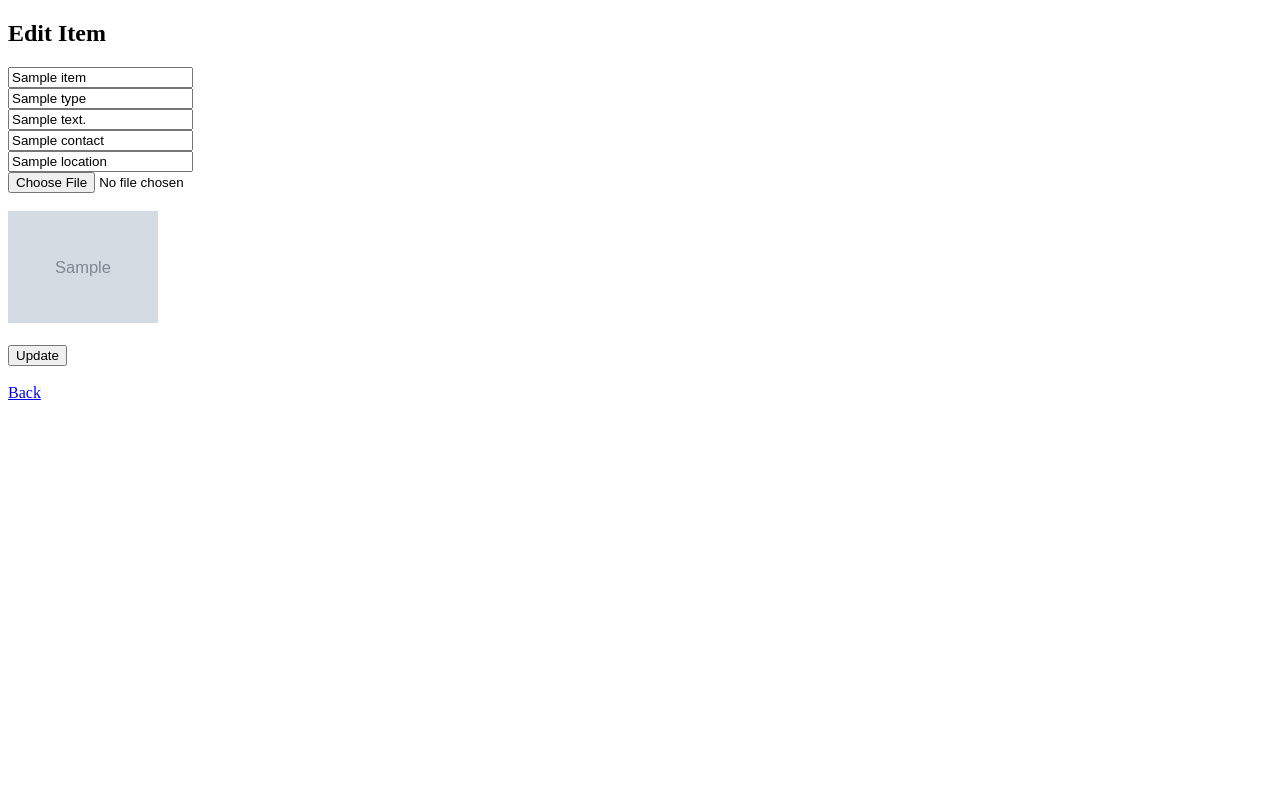
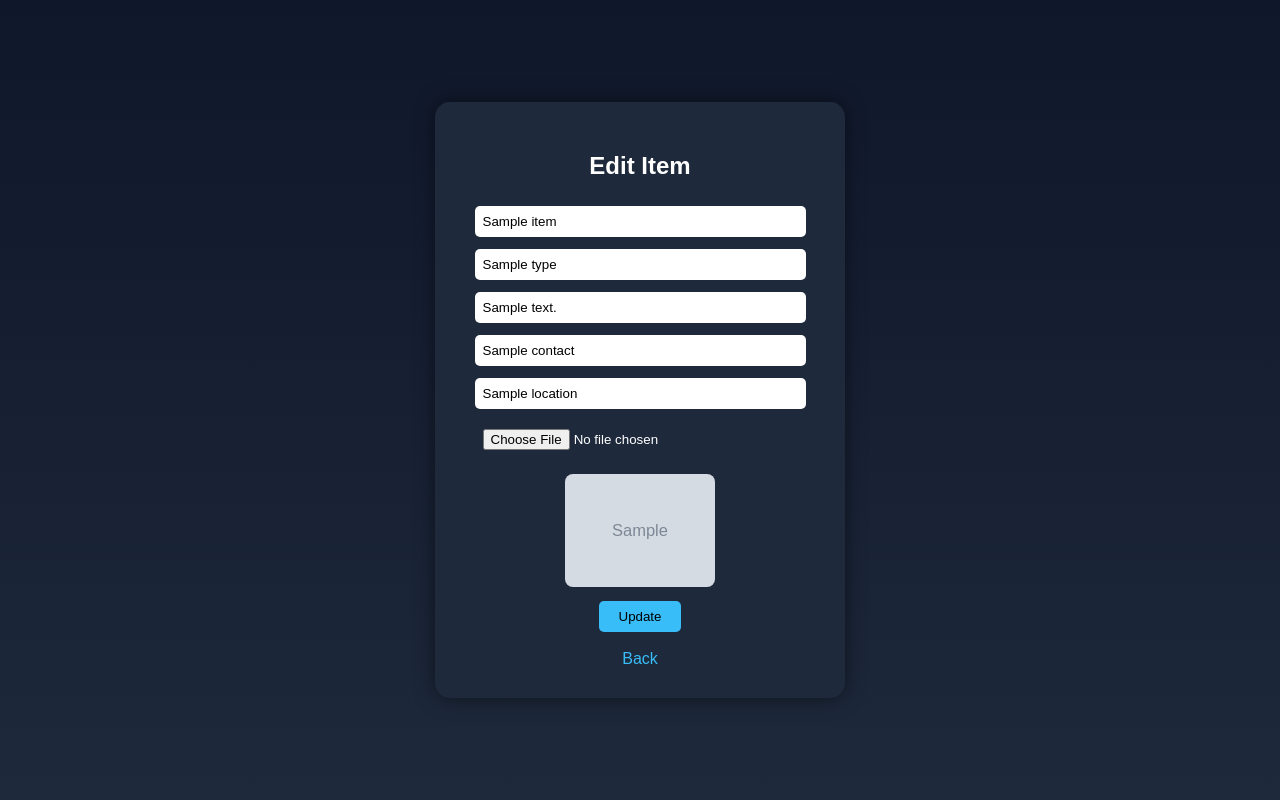
Before and after one commit to teju50/lost-found-app, a Flask app: template templates/edit.html in a window 1280 px wide. Run offline with Flask 3, Linux system fonts and the light colour scheme; the template is opened without the code that fills it: most values are stand-ins (such as "Sample title", 1, 10 or a date in 2020); grey boxes marked "Sample" are stand-in pictures.

Commit message:
Add files via upload

```diff
--- a/templates/edit.html
+++ b/templates/edit.html
@@ -2,8 +2,69 @@
 <html>
 <head>
     <title>Edit Item</title>
+
+    <style>
+        body {
+            margin: 0;
+            font-family: Arial, sans-serif;
+            background: linear-gradient(to bottom, #0f172a, #1e293b);
+            color: white;
+            display: flex;
+            justify-content: center;
+            align-items: center;
+            height: 100vh;
+        }
+
+        .container {
+            background: #1e293b;
+            padding: 30px;
+            border-radius: 15px;
+            width: 350px;
+            text-align: center;
+            box-shadow: 0 0 20px rgba(0,0,0,0.5);
+        }
+
+        h2 {
+            margin-bottom: 20px;
+        }
+
+        input {
+            width: 90%;
+            padding: 8px;
+            margin: 6px 0;
+            border-radius: 5px;
+            border: none;
+        }
+
+        button {
+            margin-top: 10px;
+            padding: 8px 20px;
+            border: none;
+            border-radius: 5px;
+            background: #38bdf8;
+            color: black;
+            cursor: pointer;
+        }
+
+        button:hover {
+            background: #0ea5e9;
+        }
+
+        a {
+            color: #38bdf8;
+            text-decoration: none;
+        }
+
+        img {
+            margin-top: 10px;
+            border-radius: 8px;
+        }
+    </style>
+
 </head>
 <body>
+
+<div class="container">
 
 <h2>Edit Item</h2>
 
@@ -16,21 +77,24 @@
     <input type="text" name="location" value="{{ item.location }}"><br>
 
     <!-- Image Upload -->
-    <input type="file" name="image" accept="image/*" onchange="previewImage(event)"><br><br>
+    <input type="file" name="image" accept="image/*" onchange="previewImage(event)"><br>
 
     <!-- Show Existing Image -->
     {% if item.image %}
-        <img id="imagePreview" src="{{ item.image }}" width="150"><br><br>
+        <img id="imagePreview" src="/static/uploads/{{ item.image }}" width="150">
     {% else %}
-        <img id="imagePreview" width="150" style="display:none;"><br><br>
+        <img id="imagePreview" width="150" style="display:none;">
     {% endif %}
 
+    <br>
     <button type="submit">Update</button>
 
 </form>
 
 <br>
 <a href="/items">Back</a>
+
+</div>
 
 <script>
 function previewImage(event) {
```
